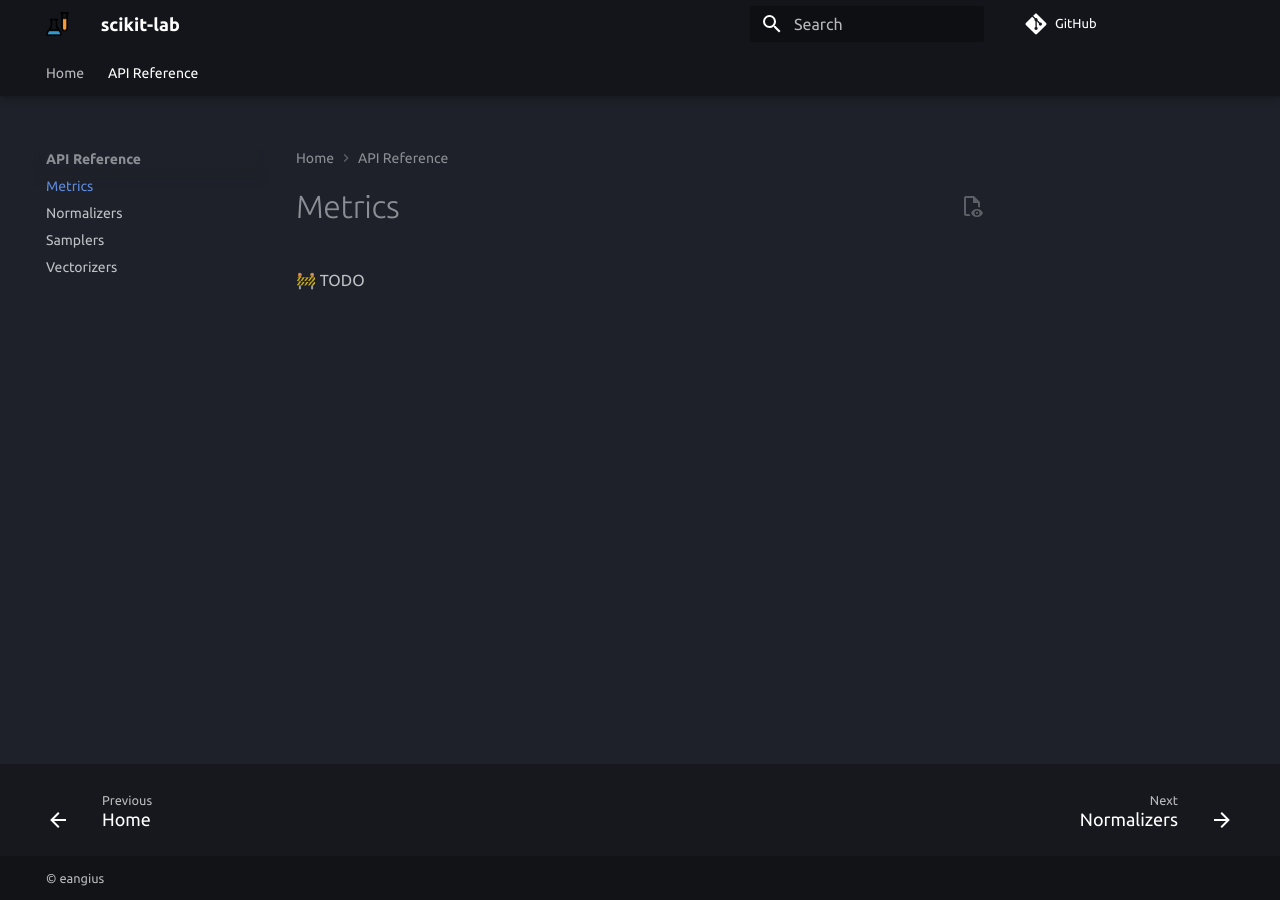
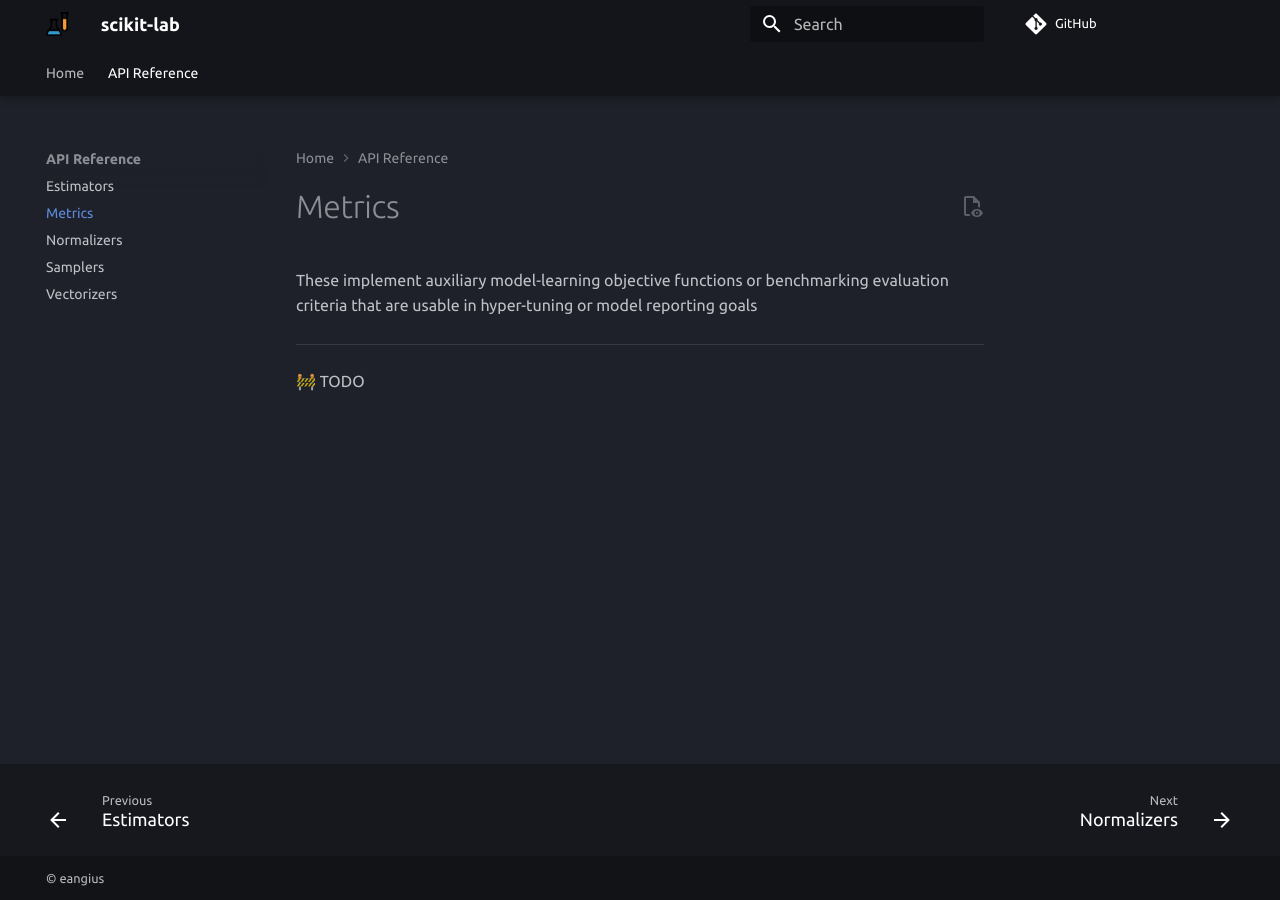
Before and after one commit to eangius/scikit-lab, an MkDocs documentation site: the page built from docs/api/metrics.md, in a window 1280 px wide. Built offline with MkDocs 1.6.1 and Material for MkDocs 9.7.7, drawn with Linux system fonts in a browser that asks for light colours; comment, search, counter and statistics services are not loaded.

Commit message:
improve other docs

```diff
--- a/docs/api/metrics.md
+++ b/docs/api/metrics.md
@@ -1,3 +1,8 @@
 # Metrics
 
+These implement auxiliary model-learning objective functions or
+benchmarking evaluation criteria that are usable in hyper-tuning
+or model reporting goals
+
+---
 🚧 TODO
```
Also changed, not shown: docs/api/estimators.md (added, +25 -0 lines).
